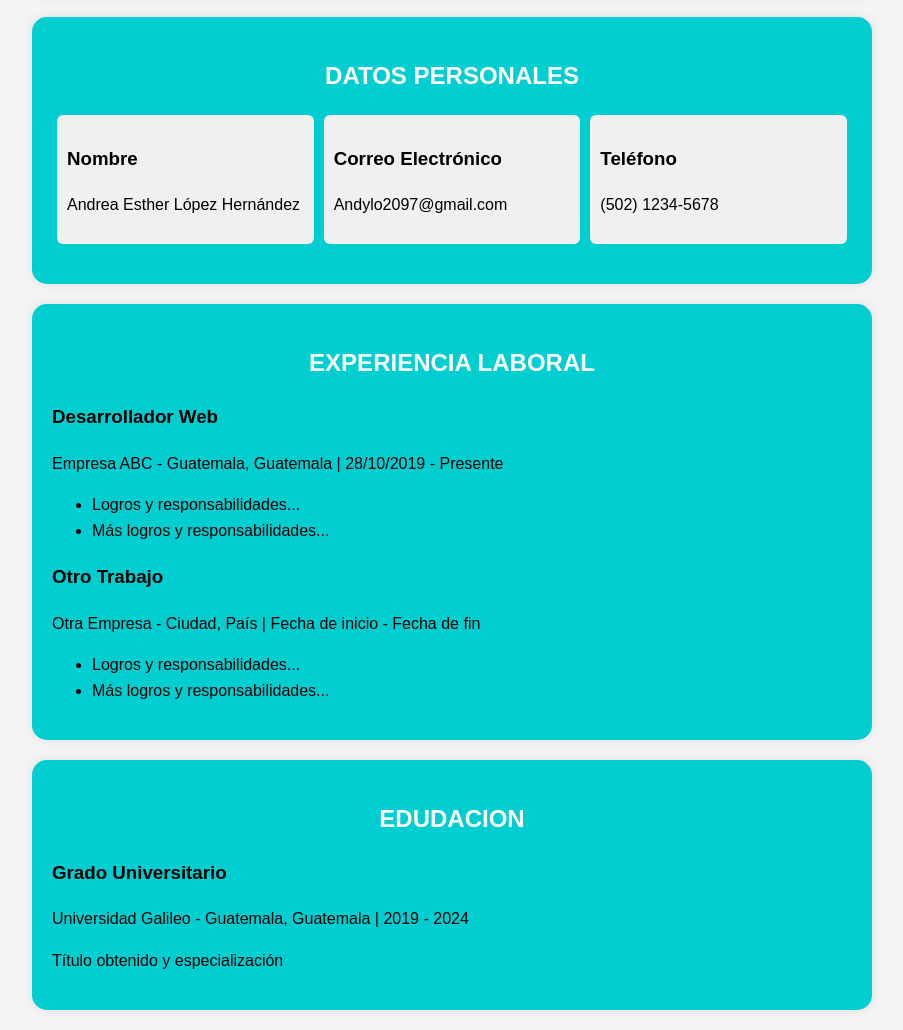
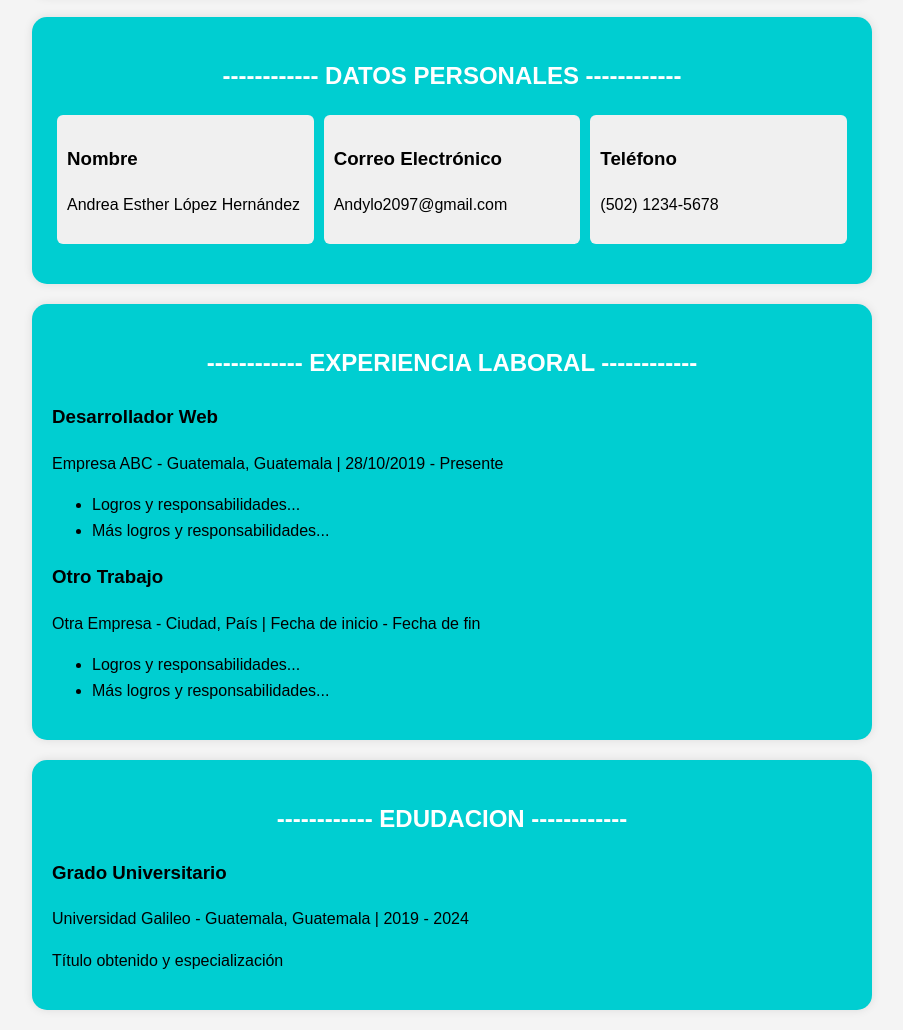
Before and after one commit to Andylo2097/Andylo2097.github.io, a plain HTML site: page index.html in a window 1280 px wide. Shown: the part 347-1377 px from the top of the page, without its empty margins (188-1091 px from the left). Drawn offline with Linux system fonts and the light colour scheme.

Commit message:
Actualizacion

```diff
--- a/index.html
+++ b/index.html
@@ -80,7 +80,7 @@
     </section>
 
     <section>
-        <h2 style="text-align: center; color: white;">DATOS PERSONALES</h2>
+        <h2 style="text-align: center; color: white;">------------ DATOS PERSONALES ------------</h2>
         <div class="info">
             <div>
                 <h3>Nombre</h3>
@@ -98,7 +98,7 @@
     </section>
 
     <section>
-        <h2 style="text-align: center; color: white;">EXPERIENCIA LABORAL</h2>
+        <h2 style="text-align: center; color: white;">------------ EXPERIENCIA LABORAL ------------</h2>
         <div>
             <h3>Desarrollador Web</h3>
             <p>Empresa ABC - Guatemala, Guatemala | 28/10/2019 - Presente</p>
@@ -119,7 +119,7 @@
     </section>
 
     <section>
-        <h2 style="text-align: center; color: white;">EDUDACION</h2>
+        <h2 style="text-align: center; color: white;">------------ EDUDACION ------------</h2>
         <div>
             <h3>Grado Universitario</h3>
             <p>Universidad Galileo - Guatemala, Guatemala | 2019 - 2024</p>
```
